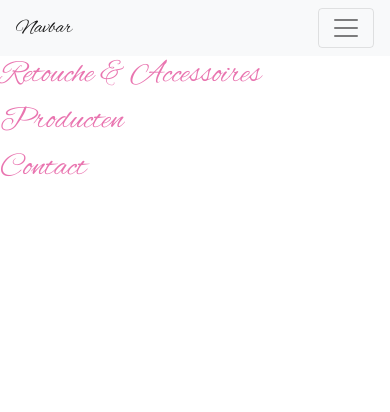
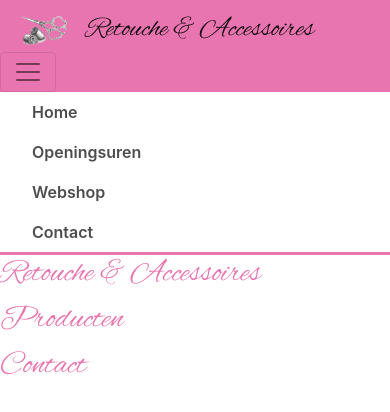
Before and after one commit to PauwelsPieter/Retouche-accessoires-website, a website: page index.html in a window 390 px wide. Both pictures are taken after a click on the button "Toggle navigation". Drawn offline with nearby package versions, Linux system fonts and the light colour scheme.

Commit message:
Navbar changes

```diff
--- a/index.html
+++ b/index.html
@@ -11,19 +11,18 @@
 
 <body>
     <header>
-        <nav class="navbar navbar-expand-lg navbar-light bg-light">
+        <nav class="navbar navbar-expand-lg navbar-light bg-pink">
             <div class="container-fluid">
-                <a class="navbar-brand" href="#">Navbar</a>
-                <button class="navbar-toggler" type="button" data-bs-toggle="collapse"
-                    data-bs-target="#navbarNavAltMarkup" aria-controls="navbarNavAltMarkup" aria-expanded="false"
-                    aria-label="Toggle navigation">
+                <a class="navbar-brand d-flex align-items-center" href="#"><img src="img/logo.png" class="img-fluid w-15" alt="logo"><h3 class="ml-3 mb-0">Retouche & Accessoires</h3></a>
+                <button class="navbar-toggler" type="button" data-toggle="collapse" data-target="#navbarNavAltMarkup" aria-controls="navbarNavAltMarkup" aria-expanded="false" aria-label="Toggle navigation">
                     <span class="navbar-toggler-icon"></span>
-                </button>
+                  </button>
                 <div class="collapse navbar-collapse" id="navbarNavAltMarkup">
-                    <div class="navbar-nav">
-                        <a class="nav-link active" aria-current="page" href="#">Home</a>
-                        <a class="nav-link" href="#">Features</a>
-                        <a class="nav-link" href="#">Pricing</a>
+                    <div class="navbar-nav ml-auto">
+                        <a class="nav-link" aria-current="page" href="#">Home</a>
+                        <a class="nav-link" href="#">Openingsuren</a>
+                        <a class="nav-link" href="https://hechtelekselwinkelt.be/be-nl/renashop">Webshop</a>
+                        <a class="nav-link" href="#">Contact</a>
                     </div>
                 </div>
             </div>
@@ -51,6 +50,7 @@
 
     <script src="https://cdnjs.cloudflare.com/ajax/libs/jquery/3.5.1/jquery.min.js"></script>
     <script src="https://cdnjs.cloudflare.com/ajax/libs/twitter-bootstrap/4.6.0/js/bootstrap.min.js"></script>
+    <script src="https://unpkg.com/aos@2.3.1/dist/aos.js"></script>
 
     <script src="js/script.js"></script>
 </body>
--- a/js/script.js
+++ b/js/script.js
@@ -0,0 +1 @@
+console.log('JS is working!');
--- a/scss/_content.scss
+++ b/scss/_content.scss
@@ -0,0 +1,3 @@
+.bg-pink {
+    background-color: $pink !important;
+}
--- a/scss/_resets.scss
+++ b/scss/_resets.scss
@@ -2,8 +2,53 @@
     padding: 0;
     margin: 0;
     box-sizing: border-box;
-  }
+}
 
-  body {
-      font-family: $font-family-alex-brush;
-  }
+h1, h2, h3, h4, h5, h6 {
+    font-family: $font-family-alex-brush;
+}
+
+.w-15 {
+    width: 15% !important;
+}
+
+
+//Nav
+.navbar {
+    padding-left: 0;
+    padding-right: 0;
+    padding-bottom: 3px;
+
+    button {
+        margin-right: 16px;
+    }
+
+    a {
+        margin-left: 16px;
+    }
+}
+
+.navbar-light .navbar-nav .nav-link {
+    color: rgba($color: $black, $alpha: 0.7);
+}
+
+.navbar-nav a {
+    font-weight: 600;
+
+    &:hover {
+        color: $pink !important;
+        text-decoration: underline;
+    }
+}
+
+#navbarNavAltMarkup {
+    transition: height 1s ease;
+}
+
+@media (max-width: 992px) {
+    .navbar-collapse {
+        background-color: $white;
+        padding-left: 16px;
+        padding-right: 16px;
+    }
+}
--- a/scss/_variables.scss
+++ b/scss/_variables.scss
@@ -6,6 +6,7 @@
 
 //Fonts
 $font-family-alex-brush: 'Alex Brush', cursive;
+// $font-family-:
 
 //Colors
 $pink: #E975B0;
```
Also changed, not shown: css/style.css, img/logo.png (added), 1 other file.
